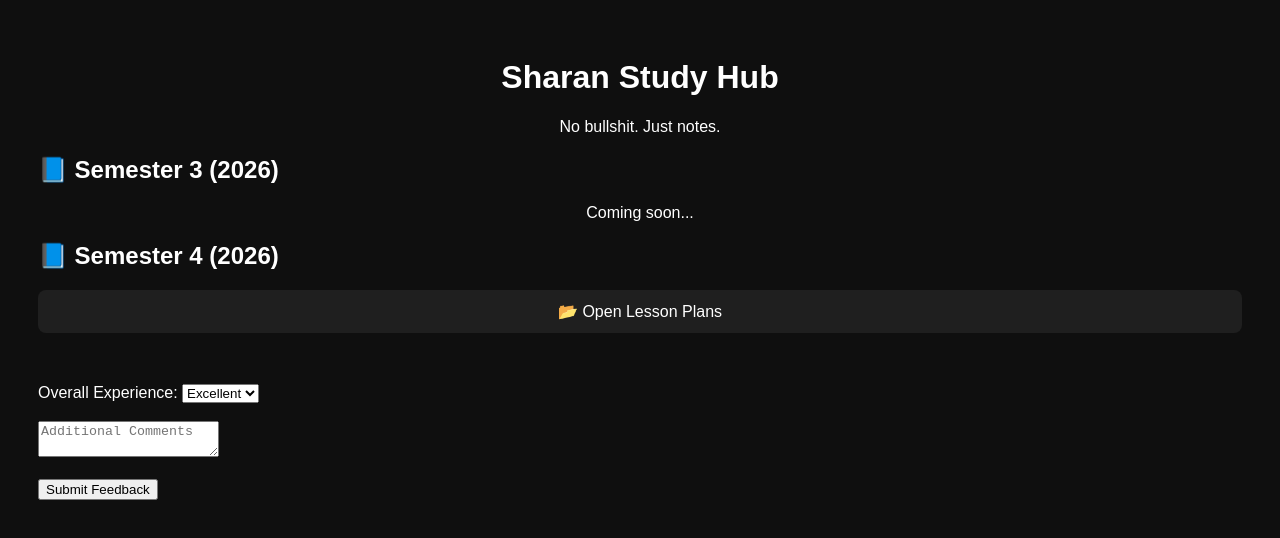
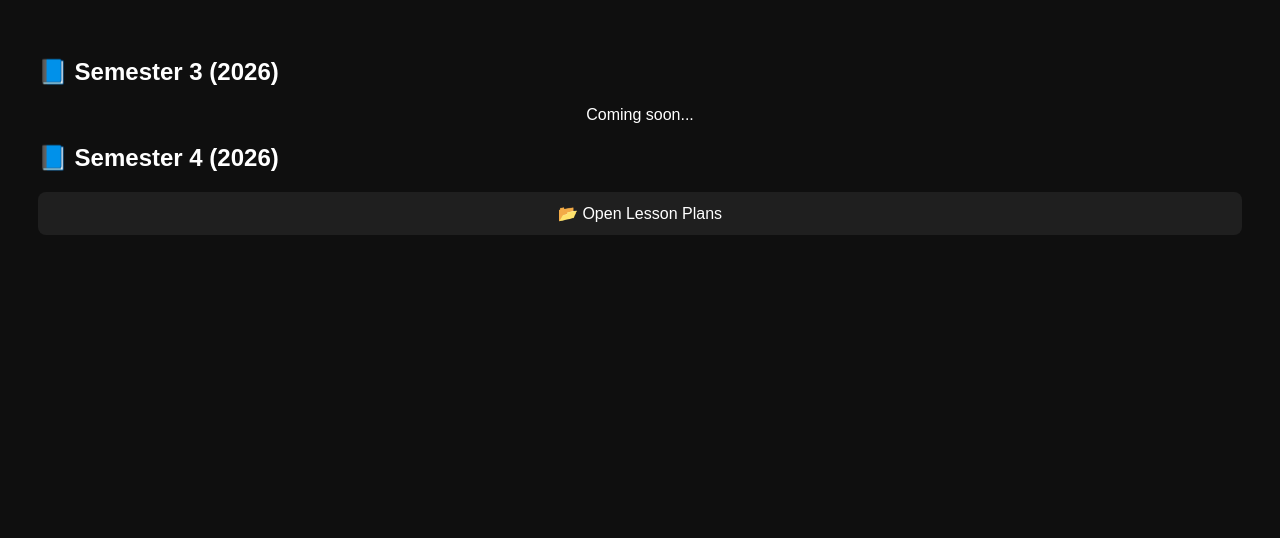
Before and after one commit to SHARANNNNN69/Sha, a plain HTML site: page index.html in a window 1280 px wide. Drawn offline with Linux system fonts and the light colour scheme.

Commit message:
Change title and header, remove feedback form
Updated the title and header text, and removed feedback form elements.

```diff
--- a/index.html
+++ b/index.html
@@ -1,7 +1,7 @@
 <!DOCTYPE html>
 <html>
 <head>
-  <title>Sharan Study Hub</title>
+  <title>🏰 Uni Notes</title>
   <style>
     body {
       background: #0f0f0f;
@@ -30,8 +30,7 @@
 
 <body>
 
-<h1>Sharan Study Hub</h1>
-<p style="text-align:center;">No bullshit. Just notes.</p>
+
 
 <h2>📘 Semester 3 (2026)</h2>
 <p style="text-align:center;">Coming soon...</p>
@@ -42,27 +41,8 @@
   📂 Open Lesson Plans
 </a>
 
-</body>
-</html></select>
 
-<br><br>
 
-Overall Experience:
-<select>
-<option>Excellent</option>
-<option>Good</option>
-<option>Average</option>
-</select>
-
-<br><br>
-
-<textarea placeholder="Additional Comments"></textarea>
-
-<br><br>
-
-<input type="submit" value="Submit Feedback">
-
-</form>
 
 </div>
 
```
